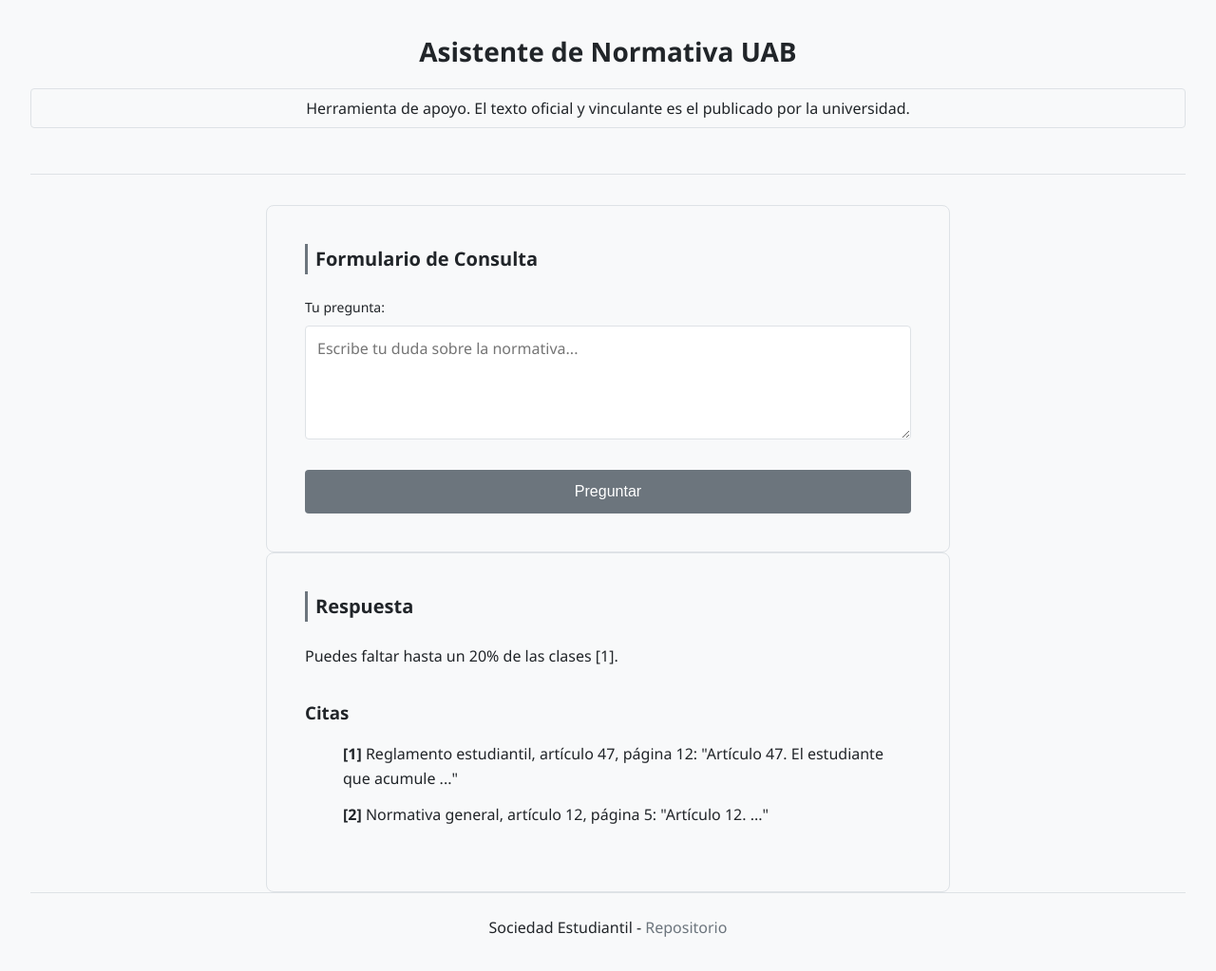
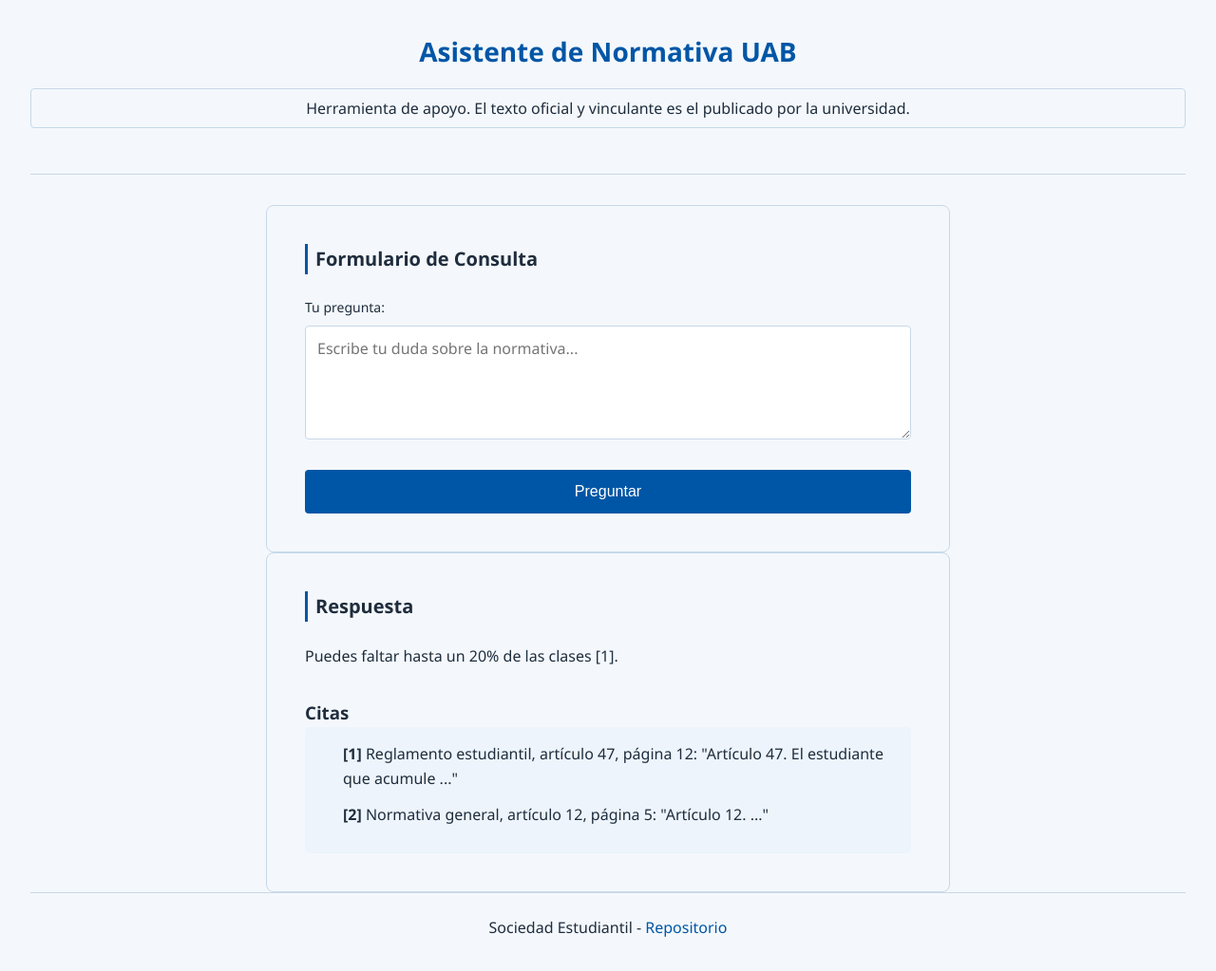
Before and after one commit to mcondoriuab/normativa-uab, a plain HTML site: page apps/web/index.html in a window 1280 px wide. Shown: the whole page at 95% size. Drawn offline with Linux system fonts and the light colour scheme.

Commit message:
Actualiza la paleta azul institucional
Co-authored-by: Copilot <223556219+Copilot@users.noreply.github.com>

```diff
--- a/apps/web/estilos.css
+++ b/apps/web/estilos.css
@@ -5,10 +5,10 @@
 
 /* Variables oficiales -- pedir en la tarea */
 :root {
-  --fondo: #f8f9fa;
-  --texto: #212529;
-  --acento: #6c757d;
-  --borde: #dee2e6;
+  --fondo: #f4f8fc;
+  --texto: #1f2d3d;
+  --acento: #0056A6;
+  --borde: #c8d8e8;
 }
 
 /* --- Reset y base --- */
@@ -39,7 +39,7 @@ header {
 }
 
 header h1 {
-  color: var(--texto);
+  color: var(--acento);
   font-size: 1.75rem;
   margin-bottom: 0.5rem;
 }
@@ -122,7 +122,7 @@ textarea {
 textarea:focus {
   outline: none;
   border-color: var(--acento);
-  box-shadow: 0 0 0 3px rgba(108, 117, 125, 0.15);
+  box-shadow: 0 0 0 3px rgba(0, 86, 166, 0.15);
 }
 
 /* --- Respuesta --- */
@@ -152,7 +152,7 @@ textarea:focus {
   list-style: none;
   padding: 1rem 0;
   margin: 0;
-  background-color: #f8f9fa;
+  background-color: #edf4fb;
   border-radius: 4px;
   padding: 1rem;
 }
```
